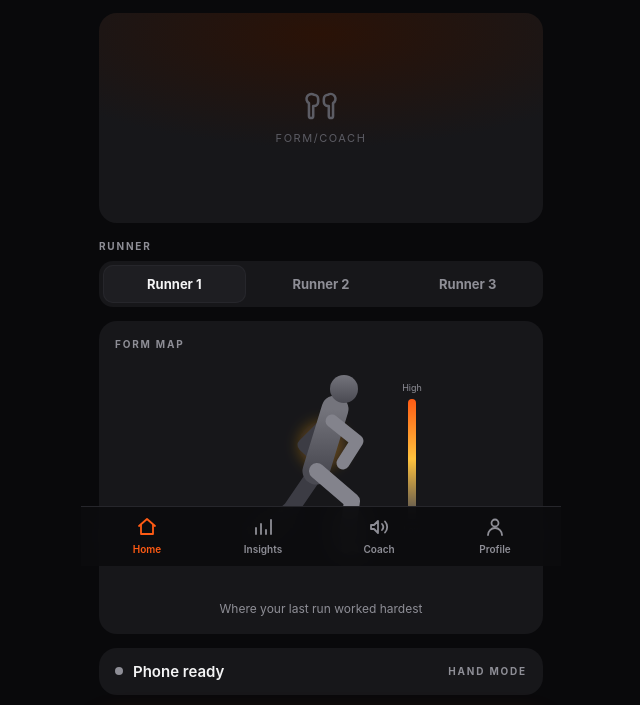
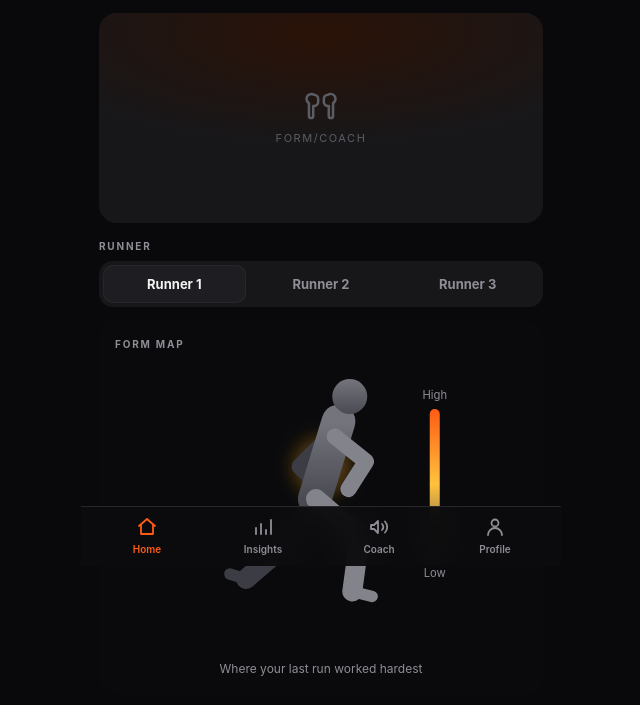
Before and after one commit to lukataylo/Run-hack, a website: page index.html in a window 1280 px wide. Shown: the part 234-939 px from the top of the page, without its empty margins (319-959 px from the left). Drawn offline with nearby package versions, Linux system fonts and the light colour scheme; no server answers.

Commit message:
Form map full bleed: card matches render background, image covers
Co-Authored-By: Claude Fable 5 <noreply@anthropic.com>
Claude-Session: https://claude.ai/code/session_01HvtEi9gEu7n34KSwwDpvpe

```diff
--- a/body.js
+++ b/body.js
@@ -82,7 +82,7 @@ export function mountBody(el, metrics) {
         if (r.status === 200) return r.blob().then((b) => {
           const img = new Image();
           img.src = URL.createObjectURL(b);
-          img.style.cssText = 'width:100%;height:100%;object-fit:contain;display:block';
+          img.style.cssText = 'width:100%;height:100%;object-fit:cover;display:block'; // full bleed
           img.onload = () => { el.replaceChildren(img); };
         });
         // 202 = generating (30-60 s); poll with setInterval-style timeouts
--- a/index.html
+++ b/index.html
@@ -176,9 +176,11 @@ svg.ic{width:24px;height:24px;fill:none;stroke:currentColor;stroke-width:1.8;str
   <div class="seg" id="user-seg">
     <button data-u="1">Runner 1</button><button data-u="2">Runner 2</button><button data-u="3">Runner 3</button>
   </div>
-  <div class="card" id="formmap-card" style="margin-top:14px">
+  <!-- full-bleed: card matches the AI render's near-black so the image edge
+       vanishes; the slot bleeds through the card padding -->
+  <div class="card" id="formmap-card" style="margin-top:14px;background:#0a0a0c;overflow:hidden">
     <div class="eyebrow">Form map</div>
-    <div id="formmap-slot" style="height:240px;margin-top:8px"></div>
+    <div id="formmap-slot" style="height:300px;margin:8px -16px 0"></div>
     <div class="sub" style="text-align:center">Where your last run worked hardest</div>
   </div>
   <div class="card" id="conn-pill">
```
